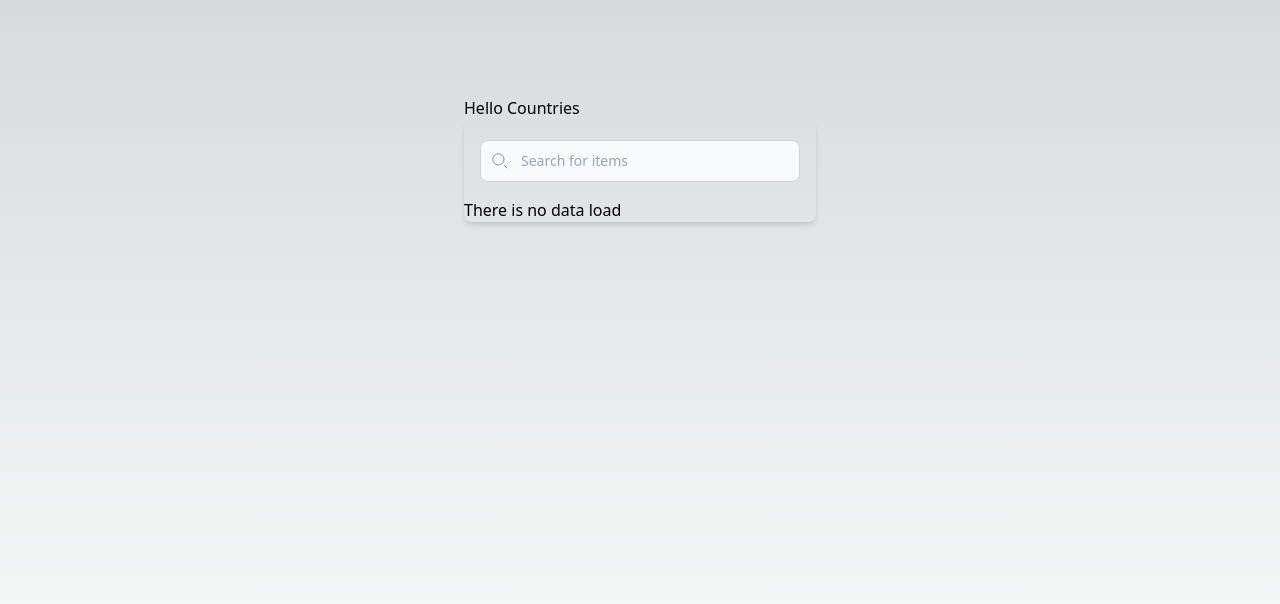
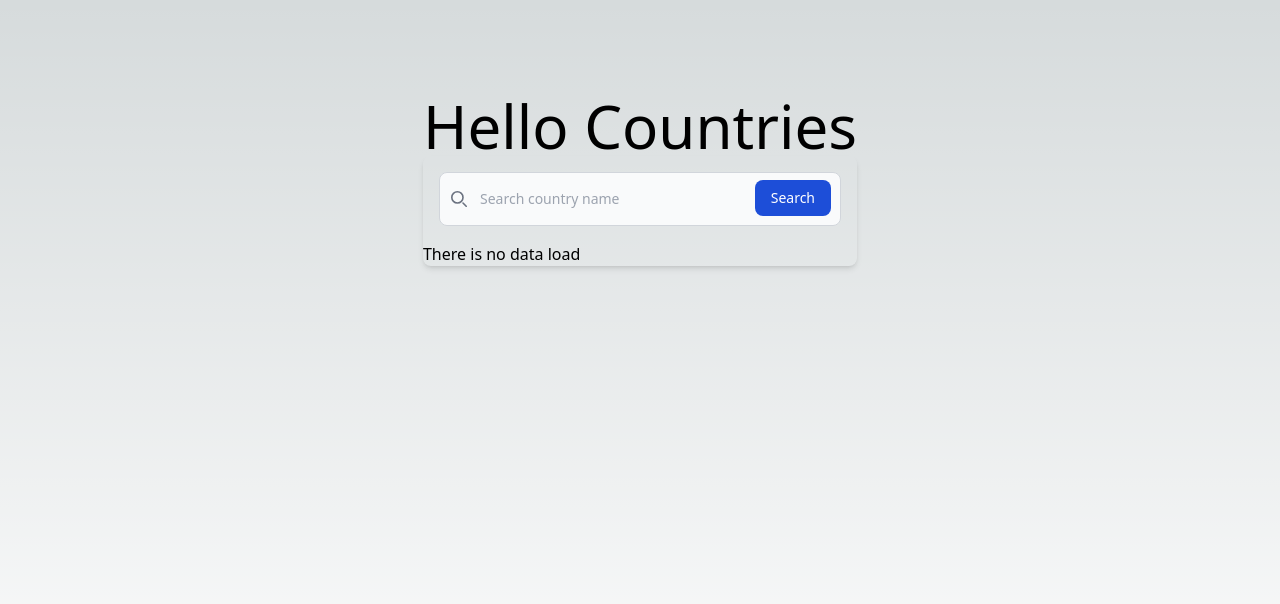
Before and after one commit to Ritheany/countries-catalog, a Next.js app: page /countries in a window 1280 px wide. Shown: the top 604 px of the page. Built offline with nearby package versions, Linux system fonts and the light colour scheme; no server answers.

Commit message:
implement sort ASC and DSC function

```diff
--- a/components/countryListComponent.js
+++ b/components/countryListComponent.js
@@ -32,20 +32,17 @@ const handleRenderHeader = () => {
 };
 
 export default function CountryListComponent(props) {
+  const { data, handleFilterFN, handleSortFN, handlePaginationFN } = props;
+
   const [searchState, setSearchState] = useState("");
   const [visibleModal, setVisibleModal] = useState(false);
   const [dataModal, setDataModal] = useState({});
 
-  const { data, handleFilterFN, handlePaginationFN } = props;
-  const dataLength = data.length;
-  // console.log("dataLength : ", dataLength);
-
   const handleRenderSearch = () => {
     return (
       <div className="p-4">
-        <label className="sr-only">Search</label>
-        <div className="relative mt-1">
-          <div className="absolute inset-y-0 left-0 flex items-center pl-3 pointer-events-none">
+        <div className="relative">
+          <div className="absolute inset-y-0 start-0 flex items-center ps-3 pointer-events-none">
             <svg
               className="w-4 h-4 text-gray-500 dark:text-gray-400"
               aria-hidden="true"
@@ -55,21 +52,28 @@ export default function CountryListComponent(props) {
             >
               <path
                 stroke="currentColor"
+                strokeLinecap="round"
+                strokeLinejoin="round"
+                strokeWidth="2"
                 d="m19 19-4-4m0-7A7 7 0 1 1 1 8a7 7 0 0 1 14 0Z"
               />
             </svg>
           </div>
           <input
-            type="text"
+            type="search"
             id="table-search"
+            className="block w-full p-4 ps-10 text-sm text-gray-900 border border-gray-300 rounded-lg bg-gray-50 focus:ring-blue-500 focus:border-blue-500 dark:bg-gray-700 dark:border-gray-600 dark:placeholder-gray-400 dark:text-white dark:focus:ring-blue-500 dark:focus:border-blue-500"
+            placeholder="Search country name"
             value={searchState}
-            className="bg-gray-50 border border-gray-300 text-gray-900 text-sm rounded-lg focus:ring-blue-500 focus:border-blue-500 block w-80 pl-10 p-2.5  dark:bg-gray-700 dark:border-gray-600 dark:placeholder-gray-400 dark:text-white dark:focus:ring-blue-500 dark:focus:border-blue-500"
-            placeholder="Search for items"
-            onBlur={() => {
-              handleFilterFN.nameCountryFN(searchState);
-            }}
             onChange={(event) => setSearchState(event.target.value)}
           />
+          <button
+            type="button"
+            className="text-white absolute end-2.5 bottom-2.5 bg-blue-700 hover:bg-blue-800 focus:ring-4 focus:outline-none focus:ring-blue-300 font-medium rounded-lg text-sm px-4 py-2 dark:bg-blue-600 dark:hover:bg-blue-700 dark:focus:ring-blue-800"
+            onClick={() => handleFilterFN.nameCountryFN(searchState)}
+          >
+            Search
+          </button>
         </div>
       </div>
     );
@@ -133,24 +137,40 @@ export default function CountryListComponent(props) {
 
   const handleRenderPagination = () => {
     return (
-      <div className="flex mt-5 justify-end">
+      <div className="flex mt-5 mb-5 justify-between">
         <button
           className="flex items-center justify-center px-3 h-8 me-3 text-sm font-medium text-gray-500 bg-white border border-gray-300 rounded-lg hover:bg-gray-100 hover:text-gray-700 dark:bg-gray-800 dark:border-gray-700 dark:text-gray-400 dark:hover:bg-gray-700 dark:hover:text-white"
-          onClick={handlePaginationFN.previous}
+          onClick={() => handleSortFN("ACS")}
         >
-          Previous
+          Country Name ACS
         </button>
         <button
-          className="flex items-center justify-center px-3 h-8 text-sm font-medium text-gray-500 bg-white border border-gray-300 rounded-lg hover:bg-gray-100 hover:text-gray-700 dark:bg-gray-800 dark:border-gray-700 dark:text-gray-400 dark:hover:bg-gray-700 dark:hover:text-white"
-          onClick={handlePaginationFN.next}
+          className="flex items-center justify-center px-3 h-8 me-3 text-sm font-medium text-gray-500 bg-white border border-gray-300 rounded-lg hover:bg-gray-100 hover:text-gray-700 dark:bg-gray-800 dark:border-gray-700 dark:text-gray-400 dark:hover:bg-gray-700 dark:hover:text-white"
+          onClick={() => handleSortFN("DES")}
         >
-          Next
+          Country Name Desc
         </button>
+        <div className="flex ">
+          <button
+            className="flex items-center justify-center px-3 h-8 me-3 text-sm font-medium text-gray-500 bg-white border border-gray-300 rounded-lg hover:bg-gray-100 hover:text-gray-700 dark:bg-gray-800 dark:border-gray-700 dark:text-gray-400 dark:hover:bg-gray-700 dark:hover:text-white"
+            onClick={handlePaginationFN.previous}
+          >
+            Previous
+          </button>
+          <button
+            className="flex items-center justify-center px-3 h-8 text-sm font-medium text-gray-500 bg-white border border-gray-300 rounded-lg hover:bg-gray-100 hover:text-gray-700 dark:bg-gray-800 dark:border-gray-700 dark:text-gray-400 dark:hover:bg-gray-700 dark:hover:text-white"
+            onClick={handlePaginationFN.next}
+          >
+            Next
+          </button>
+        </div>
       </div>
     );
   };
 
   const onHideModalFN = () => setVisibleModal(false);
+
+  const dataLength = data.length;
 
   if (dataLength < 1) {
     return (
@@ -162,6 +182,7 @@ export default function CountryListComponent(props) {
       </div>
     );
   }
+
   return (
     <div className="mx-auto">
       <div className="relative overflow-x-auto shadow-md sm:rounded-lg">
--- a/pages/countries.js
+++ b/pages/countries.js
@@ -1,5 +1,5 @@
 import { Inter } from "next/font/google";
-import { useState, useEffect } from "react";
+import { useState, useEffect, useMemo } from "react";
 import CountryListComponent from "../components/countryListComponent";
 
 const axios = require("axios");
@@ -12,6 +12,7 @@ const useCountries = () => {
   const [countryLimit, setCountryLimit] = useState(25);
   const [listPage, setListPage] = useState(1);
   const [totalPages, setTotalPages] = useState(0);
+  const [listSort, setListSort] = useState("");
 
   const handleFetchCountryAPI = async () => {
     try {
@@ -79,6 +80,31 @@ const useCountries = () => {
     }
   }, [searchCountry]);
 
+  const mockdata = () => {
+    if (listSort === "ACS") {
+      const mocArry = Object.assign([], countriesData);
+
+      const sortFN = (a, b) => {
+        return a.name.official.localeCompare(b.name.official);
+      };
+      const result = mocArry.sort(sortFN);
+      setCountriesData(result);
+    }
+
+    if (listSort === "DES") {
+      const mocArry = Object.assign([], countriesData);
+      const sortFN = (a, b) => {
+        return b.name.official.localeCompare(a.name.official);
+      };
+      const result = mocArry.sort(sortFN);
+      setCountriesData(result);
+    }
+  };
+
+  useEffect(() => {
+    mockdata();
+  }, [listSort]);
+
   const handleFilterFN = {
     // everytime search value changed, should reset the state
     nameCountryFN: (nameText) => {
@@ -86,6 +112,10 @@ const useCountries = () => {
       handleResetDefaultState();
       setIsSearch(true);
     },
+  };
+
+  const handleSortFN = (type) => {
+    setListSort(type);
   };
 
   const handlePaginationFN = {
@@ -112,10 +142,11 @@ const useCountries = () => {
       className={`flex min-h-screen flex-col items-center justify-between p-24`}
     >
       <div>
-        <h1>Hello Countries</h1>
+        <p className="flex justify-center text-6xl">Hello Countries</p>
         <CountryListComponent
           data={countriesData}
           handleFilterFN={handleFilterFN}
+          handleSortFN={handleSortFN}
           handlePaginationFN={handlePaginationFN}
         />
       </div>
```
